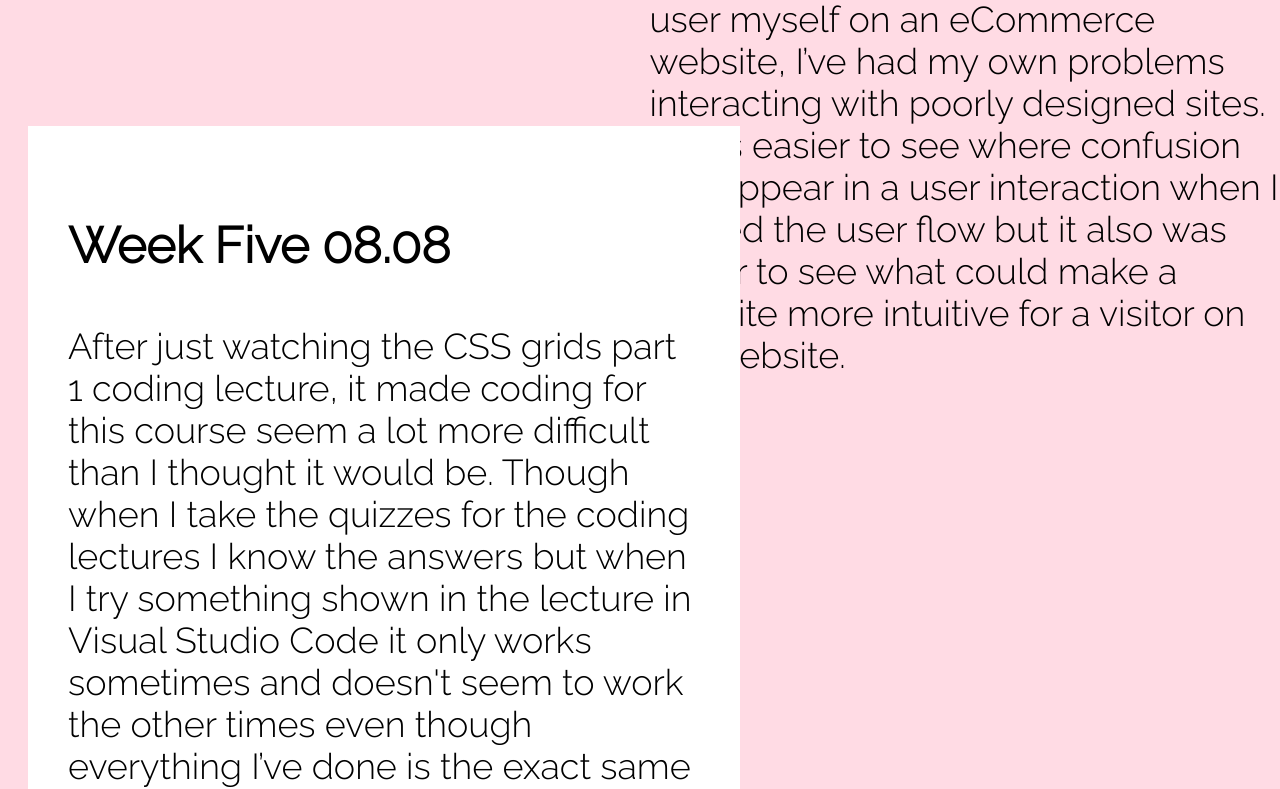
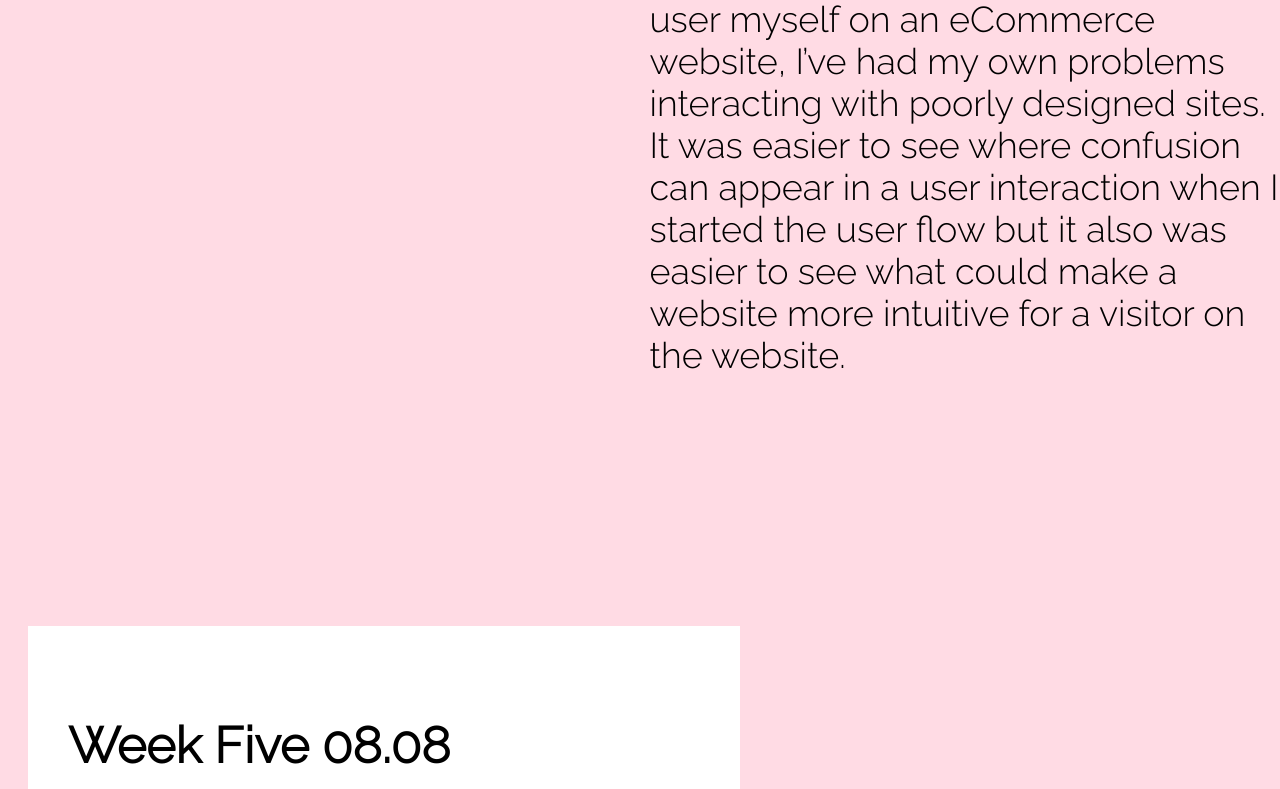
Before and after one commit to Nikeishaparsot/ixxn221, a plain HTML site: page index.html in a window 1280 px wide. Shown: the part 6331-7120 px from the top of the page. Drawn offline with Linux system fonts and the light colour scheme; files whose address does not match are found by name.

Commit message:
Add files via upload

```diff
--- a/style.css
+++ b/style.css
@@ -221,7 +221,7 @@ text-align: left;
 
     background-color: rgb(255, 255, 255);
     position: relative;
-    top: -100px;
+    top: 400px;
 
     font-size: 36px;
     height: 600px;
```
